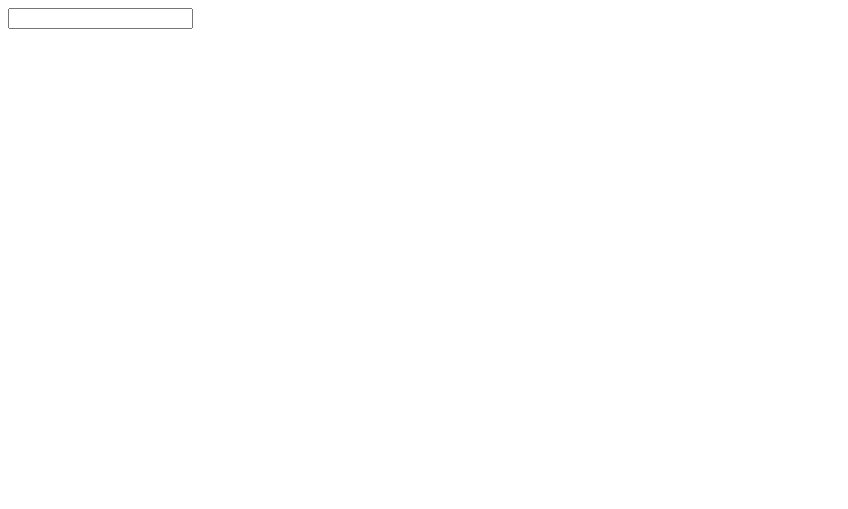
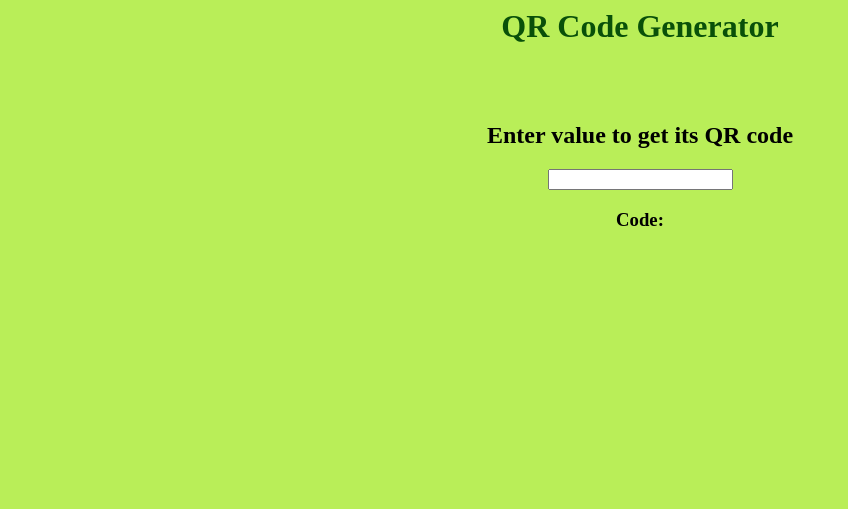
Before and after one commit to AnanyaThapliyal2303/QRcode, a plain HTML site: page index.html in a window 1280 px wide. Shown: the whole page, without its empty margins (0-848 px from the left). Drawn offline with Linux system fonts and the light colour scheme.

Commit message:
For Hacktoberfest 2021
Changed format and Added CSS

```diff
--- a/index.html
+++ b/index.html
@@ -1,10 +1,20 @@
 <html>
 
-<head></head>
+<head>
+    <link rel="stylesheet" href="style.css">
+    <h1><center>QR Code Generator</center></h1>
+</head>
+<br>
+<br>
 
 <body>
+<center>
+    <h2>Enter value to get its QR code</h2>
     <input type="text" id="qr-data" onchange="generateQR()">
+    <br>
+    <h3>Code:</h3>
     <div id="qrcode"></div>
+</center>
 </body>
 <script src="qrcode.min.js"></script>
 <script>
--- /dev/null
+++ b/style.css
@@ -0,0 +1,7 @@
+h1{
+    color: rgb(9, 80, 9);
+}
+
+body{
+    background-color:  rgb(185, 238, 88);
+}
```
